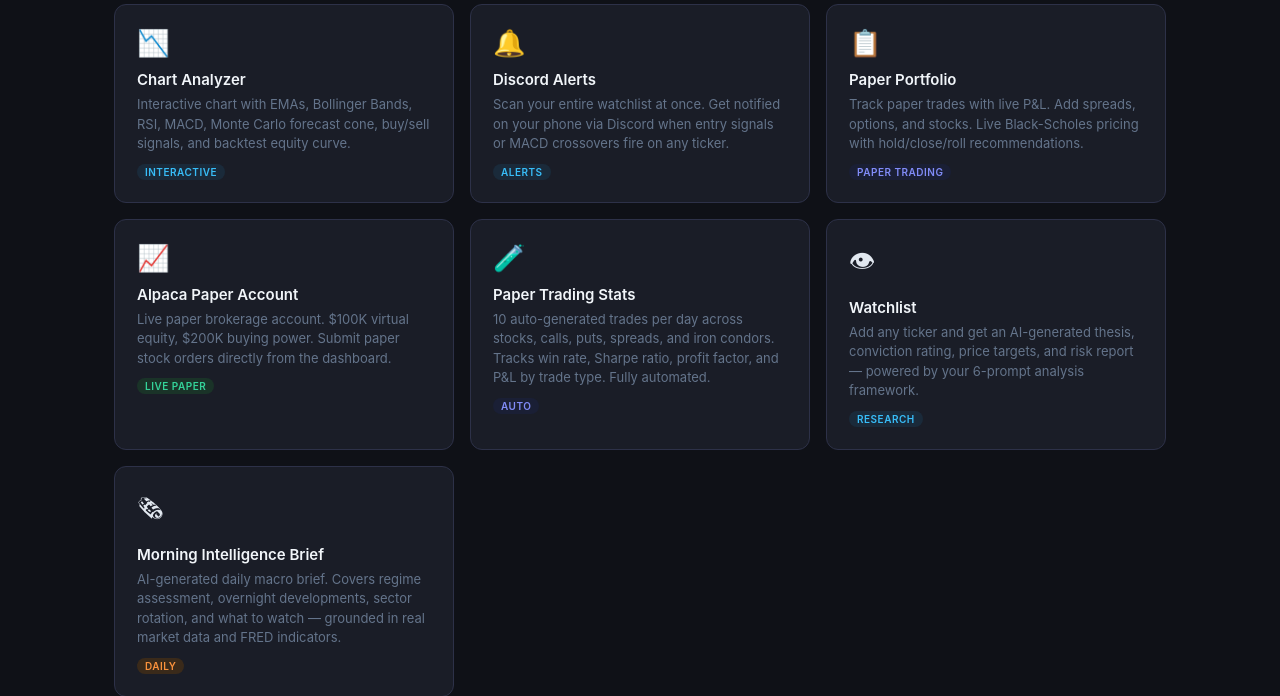
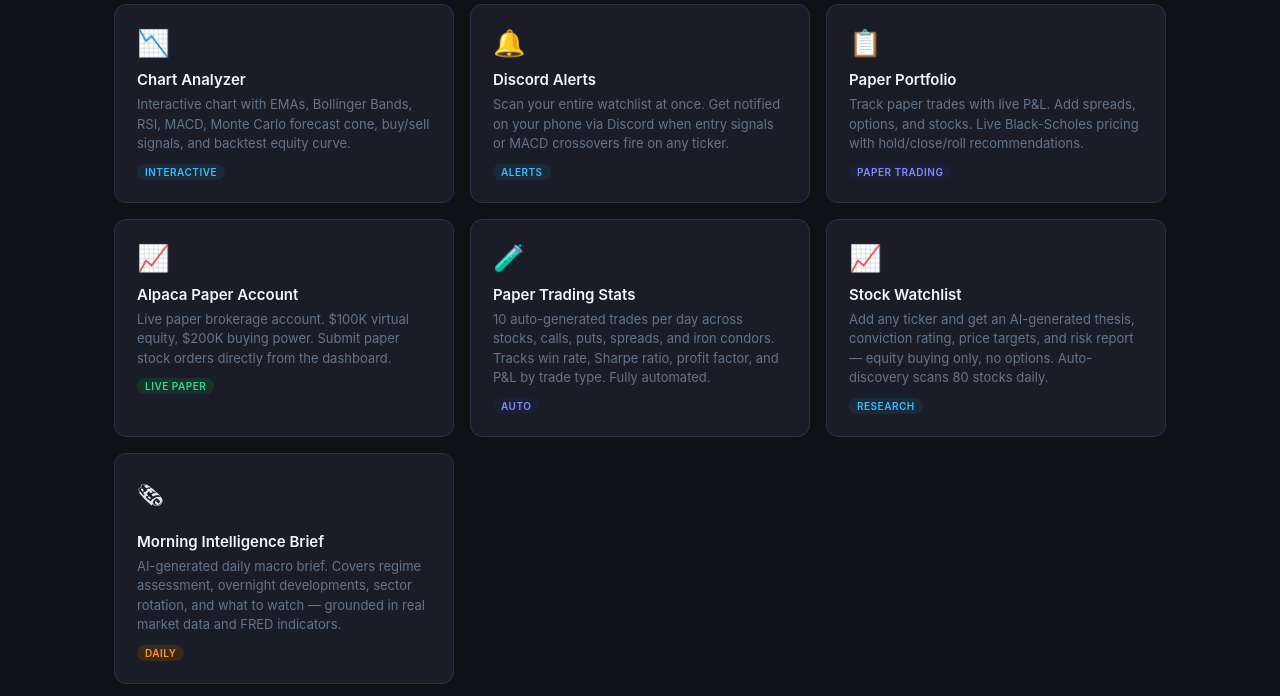
Before and after one commit to MaxSiguenza/conquest-trading, a Flask app: page / in a window 1280 px wide. Shown: the part 607-1303 px from the top of the page. Run offline with Flask 3, Linux system fonts and the light colour scheme.

Commit message:
Rename #watchlist channel to #stocks across bot and web UI
- discord_bot.py: all _get_channel("watchlist") calls → "stocks"
- CHANNEL_MAP entry updated to "stocks" / "📈" / "Stock Watchlist"
- base.html nav: 👁 Watchlist → 📈 Stock Watchlist
- watchlist.html title/h1 updated to Stock Watchlist
- index.html card icon, title, description updated for equity-only framing

Co-Authored-By: Claude Sonnet 4.6 <noreply@anthropic.com>

```diff
--- a/templates/base.html
+++ b/templates/base.html
@@ -179,7 +179,7 @@
   <a href="/positions" {% if request.path == '/positions' %}class="active"{% endif %}>📋 Portfolio</a>
   <a href="/alpaca" {% if request.path == '/alpaca' %}class="active"{% endif %}>📈 Alpaca</a>
   <a href="/paper-stats" {% if request.path.startswith('/paper-stats') %}class="active"{% endif %}>🧪 Paper Stats</a>
-  <a href="/watchlist" {% if request.path.startswith('/watchlist') %}class="active"{% endif %}>👁 Watchlist</a>
+  <a href="/watchlist" {% if request.path.startswith('/watchlist') %}class="active"{% endif %}>📈 Stock Watchlist</a>
   <a href="/brief" {% if request.path.startswith('/brief') %}class="active"{% endif %}>🗞 Brief</a>
 </nav>
 
--- a/templates/index.html
+++ b/templates/index.html
@@ -156,9 +156,9 @@
   </a>
 
   <a href="/watchlist" class="tool-card">
-    <div class="icon">👁</div>
-    <h3>Watchlist</h3>
-    <p>Add any ticker and get an AI-generated thesis, conviction rating, price targets, and risk report — powered by your 6-prompt analysis framework.</p>
+    <div class="icon">📈</div>
+    <h3>Stock Watchlist</h3>
+    <p>Add any ticker and get an AI-generated thesis, conviction rating, price targets, and risk report — equity buying only, no options. Auto-discovery scans 80 stocks daily.</p>
     <span class="tag tag-scan">Research</span>
   </a>
 
--- a/templates/watchlist.html
+++ b/templates/watchlist.html
@@ -1,5 +1,5 @@
 {% extends "base.html" %}
-{% block title %}Watchlist — Conquest{% endblock %}
+{% block title %}Stock Watchlist — Conquest{% endblock %}
 
 {% block extra_style %}
 
@@ -242,7 +242,7 @@
 {# ── Header ───────────────────────────────────────────────────────────────── #}
 <div class="wl-header">
   <div>
-    <h1>👁 Conquest Watchlist</h1>
+    <h1>📈 Stock Watchlist</h1>
     <p style="font-size:13px;color:#475569;margin-top:4px;">
       AI-generated thesis, conviction, and price targets for every name you're watching.
     </p>
```
Also changed, not shown: discord_bot.py (+6 -6 lines).
